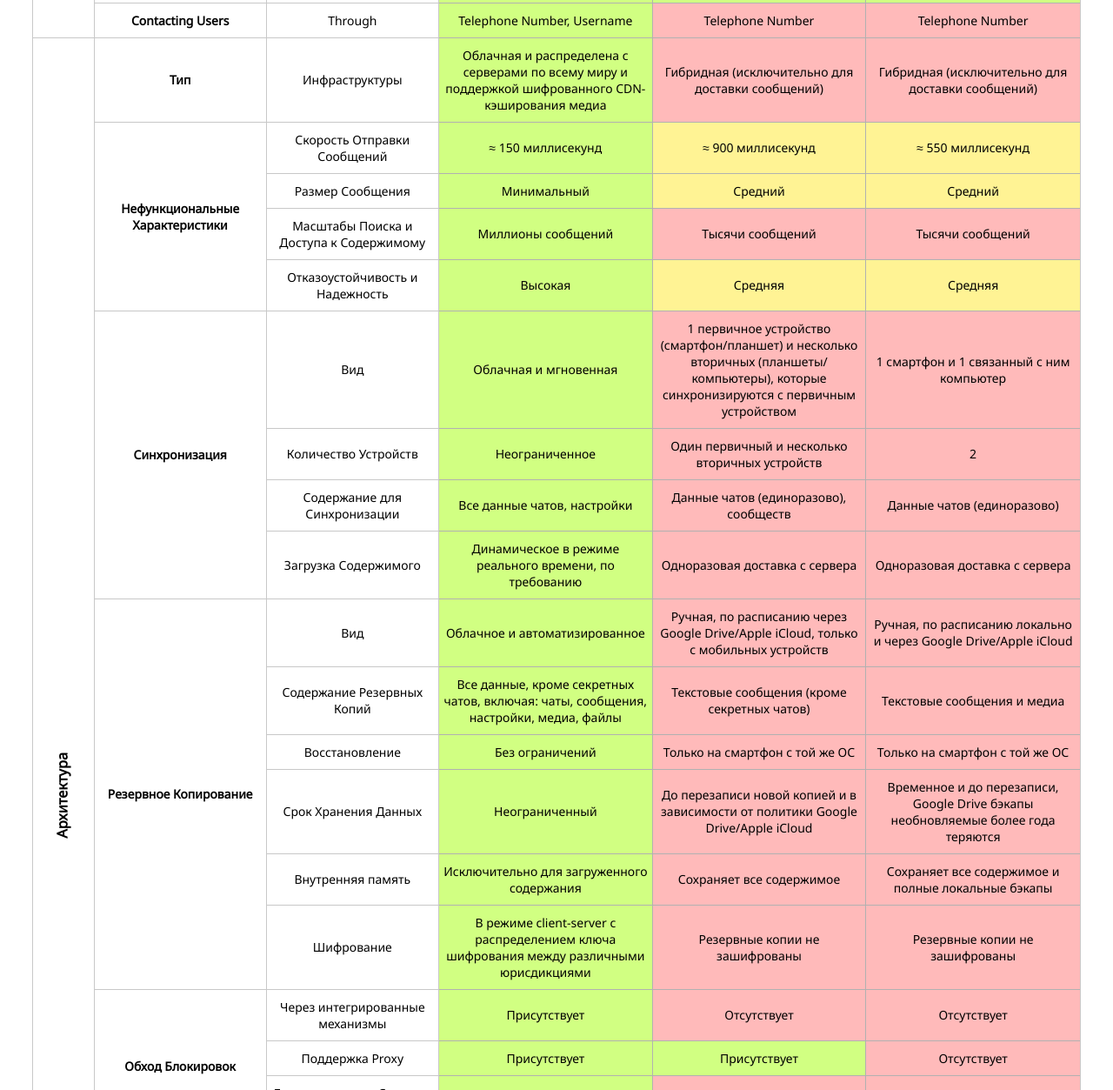
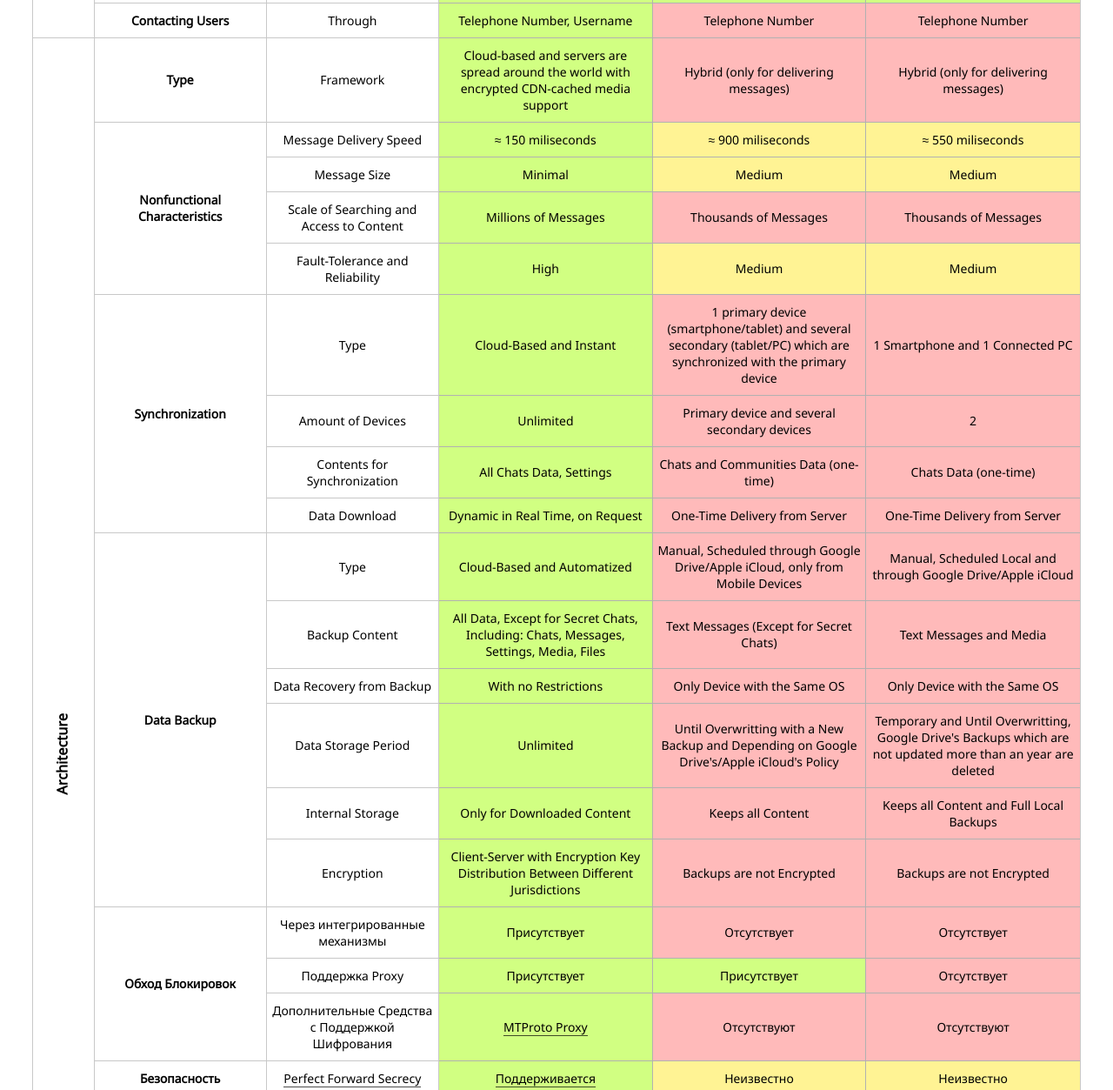
Before and after one commit to HiperFall/HiperFall.github.io, a plain HTML site: page messenger-comparison/index.html in a window 1280 px wide. Shown: the part 995-2248 px from the top of the page at 87% size. Drawn offline with Linux system fonts and the light colour scheme.

Commit message:
Add files via upload

```diff
--- a/messenger-comparison/index.html
+++ b/messenger-comparison/index.html
@@ -201,110 +201,109 @@
 					</tr>
 					<tr>
 						<td rowspan=26>
-							<h3 class="group-text">Архитектура</h3>
-						</td>
-						<td><b>Тип</b></td>
-						<td>Инфраструктуры</td>
-						<td class="advantage">Облачная и распределена с серверами по всему миру и поддержкой
-							шифрованного
-							CDN-кэширования
-							медиа</td>
-						<td class="disadvantage">Гибридная (исключительно для доставки сообщений)</td>
-						<td class="disadvantage">Гибридная (исключительно для доставки сообщений)</td>
-					</tr>
-					<tr>
-						<td rowspan=4><b>Нефункциональные Характеристики</b></td>
-						<td>Скорость Отправки Сообщений</td>
-						<td class="advantage">&asymp; 150 миллисекунд</td>
-						<td class="mediocrity">&asymp; 900 миллисекунд</td>
-						<td class="mediocrity">&asymp; 550 миллисекунд</td>
-					</tr>
-					<tr>
-						<td>Размер Сообщения</td>
-						<td class="advantage">Минимальный</td>
-						<td class="mediocrity">Средний</td>
-						<td class="mediocrity">Средний</td>
-					</tr>
-					<tr>
-						<td>Масштабы Поиска и Доступа к Содержимому</td>
-						<td class="advantage">Миллионы сообщений</td>
-						<td class="disadvantage">Тысячи сообщений</td>
-						<td class="disadvantage">Тысячи сообщений</td>
-					</tr>
-					<tr>
-						<td>Отказоустойчивость и Надежность</td>
-						<td class="advantage">Высокая</td>
-						<td class="mediocrity">Средняя</td>
-						<td class="mediocrity">Средняя</td>
-					</tr>
-					<tr>
-						<td rowspan=4><b>Синхронизация</b></td>
-						<td>Вид</td>
-						<td class="advantage">Облачная и мгновенная</td>
-						<td class="disadvantage">1 первичное устройство (смартфон/планшет) и несколько вторичных
-							(планшеты/компьютеры), которые синхронизируются с первичным устройством</td>
-						<td class="disadvantage">1 смартфон и 1 связанный с ним компьютер</td>
-					</tr>
-					<tr>
-						<td>Количество Устройств</td>
-						<td class="advantage">Неограниченное</td>
-						<td class="disadvantage" sdval="2" sdnum="1033;">Один первичный и несколько вторичных устройств
+							<h3 class="group-text">Architecture</h3>
+						</td>
+						<td><b>Type</b></td>
+						<td>Framework</td>
+						<td class="advantage">Cloud-based and servers are spread around the world with encrypted
+							CDN-cached media
+							support</td>
+						<td class="disadvantage">Hybrid (only for delivering messages)</td>
+						<td class="disadvantage">Hybrid (only for delivering messages)</td>
+					</tr>
+					<tr>
+						<td rowspan=4><b>Nonfunctional Characteristics</b></td>
+						<td>Message Delivery Speed</td>
+						<td class="advantage">&asymp; 150 miliseconds</td>
+						<td class="mediocrity">&asymp; 900 miliseconds</td>
+						<td class="mediocrity">&asymp; 550 miliseconds</td>
+					</tr>
+					<tr>
+						<td>Message Size</td>
+						<td class="advantage">Minimal</td>
+						<td class="mediocrity">Medium</td>
+						<td class="mediocrity">Medium</td>
+					</tr>
+					<tr>
+						<td>Scale of Searching and Access to Content</td>
+						<td class="advantage">Millions of Messages</td>
+						<td class="disadvantage">Thousands of Messages</td>
+						<td class="disadvantage">Thousands of Messages</td>
+					</tr>
+					<tr>
+						<td>Fault-Tolerance and Reliability</td>
+						<td class="advantage">High</td>
+						<td class="mediocrity">Medium</td>
+						<td class="mediocrity">Medium</td>
+					</tr>
+					<tr>
+						<td rowspan=4><b>Synchronization</b></td>
+						<td>Type</td>
+						<td class="advantage">Cloud-Based and Instant</td>
+						<td class="disadvantage">1 primary device (smartphone/tablet) and several secondary
+							(tablet/PC) which are synchronized with the primary device</td>
+						<td class="disadvantage">1 Smartphone and 1 Connected PC</td>
+					</tr>
+					<tr>
+						<td>Amount of Devices</td>
+						<td class="advantage">Unlimited</td>
+						<td class="disadvantage" sdval="2" sdnum="1033;">Primary device and several secondary devices
 						</td>
 						<td class="disadvantage" sdval="2" sdnum="1033;">2</td>
 					</tr>
 					<tr>
-						<td>Содержание для Синхронизации</td>
-						<td class="advantage">Все данные чатов, настройки</td>
-						<td class="disadvantage">Данные чатов (единоразово), сообществ</td>
-						<td class="disadvantage">Данные чатов (единоразово)</td>
-					</tr>
-					<tr>
-						<td>Загрузка Содержимого</td>
-						<td class="advantage">Динамическое в режиме реального времени, по требованию</td>
-						<td class="disadvantage">Одноразовая доставка с сервера</td>
-						<td class="disadvantage">Одноразовая доставка с сервера</td>
-					</tr>
-					<tr>
-						<td rowspan=6><b>Резервное Копирование</b></td>
-						<td>Вид</td>
-						<td class="advantage">Облачное и автоматизированное</td>
-						<td class="disadvantage">Ручная, по расписанию через Google Drive/Apple iCloud, только с мобильных
-							устройств</td>
-						<td class="disadvantage">Ручная, по расписанию локально и через Google Drive/Apple iCloud</td>
-					</tr>
-					<tr>
-						<td>Содержание Резервных Копий</td>
-						<td class="advantage">Все данные, кроме секретных чатов, включая: чаты, сообщения, настройки, медиа, файлы
-						</td>
-						<td class="disadvantage">Текстовые сообщения (кроме секретных чатов)</td>
-						<td class="disadvantage">Текстовые сообщения и медиа</td>
-					</tr>
-					<tr>
-						<td align="center">Восстановление</td>
-						<td align="center" class="advantage">Без ограничений</td>
-						<td class="disadvantage">Только на смартфон с той же ОС</td>
-						<td class="disadvantage">Только на смартфон с той же ОС</td>
-					</tr>
-					<tr>
-						<td>Срок Хранения Данных</td>
-						<td class="advantage">Неограниченный</td>
-						<td class="disadvantage">До перезаписи новой копией и в зависимости от политики Google
-							Drive/Apple iCloud
-						</td>
-						<td class="disadvantage">Временное и до перезаписи, Google Drive бэкапы необновляемые более года теряются</td>
-					</tr>
-					<tr>
-						<td>Внутренняя память</td>
-						<td class="advantage">Исключительно для загруженного содержания</td>
-						<td class="disadvantage">Сохраняет все содержимое</td>
-						<td class="disadvantage">Сохраняет все содержимое и полные локальные бэкапы</td>
-					</tr>
-					<tr>
-						<td>Шифрование</td>
-						<td class="advantage">В режиме client-server с распределением ключа шифрования между различными юрисдикциями
-						</td>
-						<td class="disadvantage">Резервные копии не зашифрованы</td>
-						<td class="disadvantage">Резервные копии не зашифрованы</td>
+						<td>Contents for Synchronization</td>
+						<td class="advantage">All Chats Data, Settings</td>
+						<td class="disadvantage">Chats and Communities Data (one-time)</td>
+						<td class="disadvantage">Chats Data (one-time)</td>
+					</tr>
+					<tr>
+						<td>Data Download</td>
+						<td class="advantage">Dynamic in Real Time, on Request</td>
+						<td class="disadvantage">One-Time Delivery from Server</td>
+						<td class="disadvantage">One-Time Delivery from Server</td>
+					</tr>
+					<tr>
+						<td rowspan=6><b>Data Backup</b></td>
+						<td>Type</td>
+						<td class="advantage">Cloud-Based and Automatized</td>
+						<td class="disadvantage">Manual, Scheduled through Google Drive/Apple iCloud, only from Mobile
+							Devices</td>
+						<td class="disadvantage">Manual, Scheduled Local and through Google Drive/Apple iCloud</td>
+					</tr>
+					<tr>
+						<td>Backup Content</td>
+						<td class="advantage">All Data, Except for Secret Chats, Including: Chats, Messages, Settings, Media, Files
+						</td>
+						<td class="disadvantage">Text Messages (Except for Secret Chats)</td>
+						<td class="disadvantage">Text Messages and Media</td>
+					</tr>
+					<tr>
+						<td align="center">Data Recovery from Backup</td>
+						<td align="center" class="advantage">With no Restrictions</td>
+						<td class="disadvantage">Only Device with the Same OS</td>
+						<td class="disadvantage">Only Device with the Same OS</td>
+					</tr>
+					<tr>
+						<td>Data Storage Period</td>
+						<td class="advantage">Unlimited</td>
+						<td class="disadvantage">Until Overwritting with a New Backup and Depending on Google
+							Drive's/Apple iCloud's Policy
+						</td>
+						<td class="disadvantage">Temporary and Until Overwritting, Google Drive's Backups which are not updated more than an year are deleted</td>
+					</tr>
+					<tr>
+						<td>Internal Storage</td>
+						<td class="advantage">Only for Downloaded Content</td>
+						<td class="disadvantage">Keeps all Content</td>
+						<td class="disadvantage">Keeps all Content and Full Local Backups</td>
+					</tr>
+					<tr>
+						<td>Encryption</td>
+						<td class="advantage">Client-Server with Encryption Key Distribution Between Different Jurisdictions
+						</td>
+						<td class="disadvantage">Backups are not Encrypted</td>
+						<td class="disadvantage">Backups are not Encrypted</td>
 					</tr>
 					<tr>
 						<td rowspan=3><b>Обход Блокировок</b></td>
```
